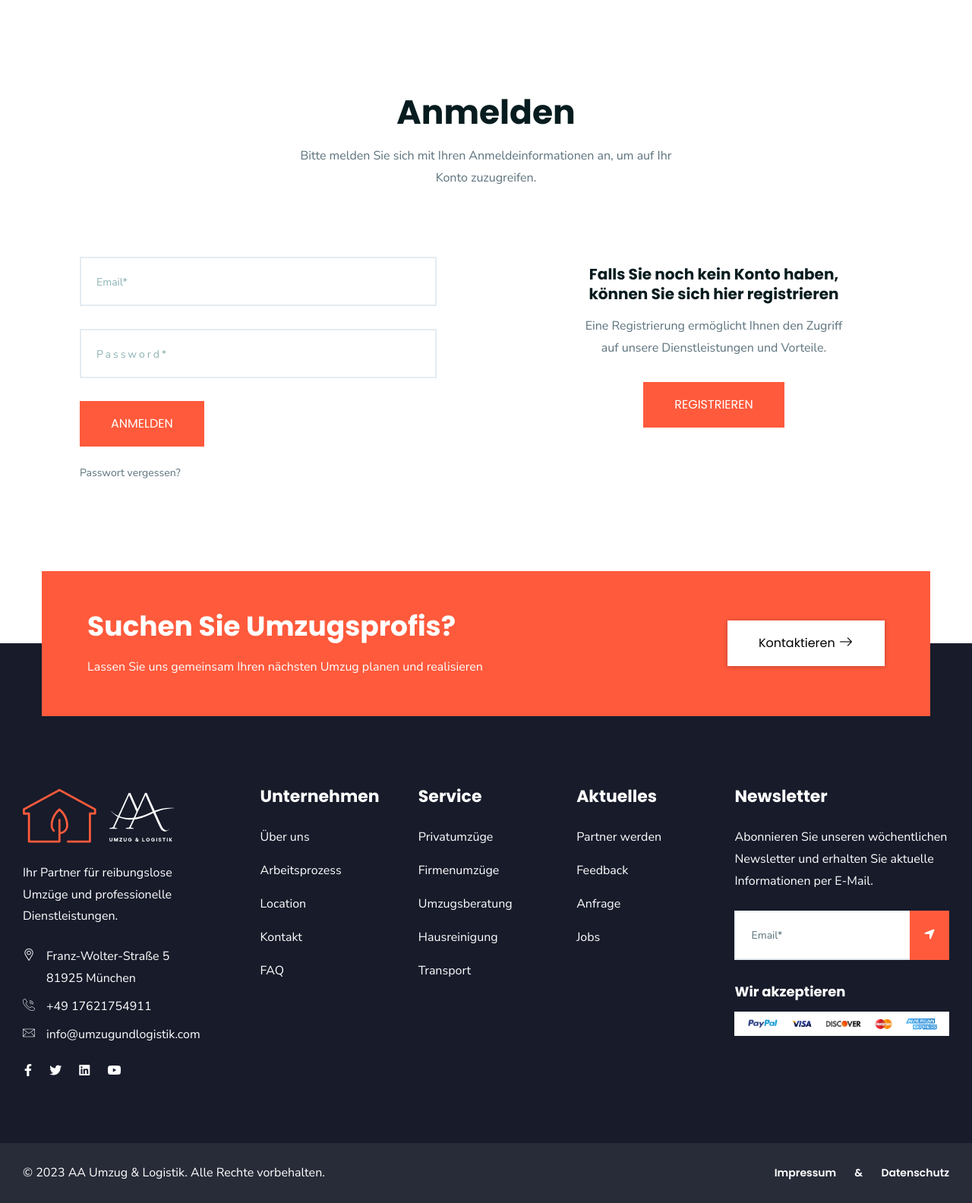
After one commit to Sardorbek-dev/aahelfer, a Django app: page /login in a window 1280 px wide. The commit adds this page. Shown: the part 493-2077 px from the top of the page at 76% size. Run offline with Django 4.2, Linux system fonts and the light colour scheme; some libraries are stand-ins or nearby versions; some web fonts are replaced.

Commit message:
login and register pages added

```diff
--- /dev/null
+++ b/pages/templates/auth/login.html
@@ -0,0 +1,67 @@
+{% extends 'base.html' %}
+{% load static %}
+
+{% block content %}
+
+    <!-- BREADCRUMB AREA START -->
+    <div class="ltn__breadcrumb-area text-left bg-overlay-white-30 bg-image "  data-bs-bg="img/bg/14.jpg">
+        <div class="container">
+            <div class="row">
+                <div class="col-lg-12">
+                    <div class="ltn__breadcrumb-inner">
+                        <h1 class="page-title">Profil</h1>
+                        <div class="ltn__breadcrumb-list">
+                            <ul>
+                                <li><a href="{% url 'home' %}"><span class="ltn__secondary-color"><i class="fas fa-home"></i></span> Home</a></li>
+                                <li>Login</li>
+                            </ul>
+                        </div>
+                    </div>
+                </div>
+            </div>
+        </div>
+    </div>
+    <!-- BREADCRUMB AREA END -->
+
+    <!-- LOGIN AREA START -->
+    <div class="ltn__login-area pb-65">
+        <div class="container">
+            <div class="row">
+                <div class="col-lg-12">
+                    <div class="section-title-area text-center">
+                        <h1 class="section-title">Anmelden</h1>
+                        <p>Bitte melden Sie sich mit Ihren Anmeldeinformationen an, um auf Ihr Konto zuzugreifen.</p>
+                    </div>
+                </div>
+            </div>
+            <div class="row">
+                <div class="col-lg-6">
+                    <div class="account-login-inner">
+                        <form action="#" class="ltn__form-box contact-form-box">
+                            <input type="text" name="email" placeholder="Email*">
+                            <input type="password" name="password" placeholder="Password*">
+                            <div class="btn-wrapper mt-0">
+                                <button class="theme-btn-1 btn btn-block" type="submit">ANMELDEN</button>
+                            </div>
+                            <div class="go-to-btn mt-20">
+                                <a  href="{% url 'register' %}" title="Forgot Password?"><small>Passwort vergessen?</small></a>
+                            </div>
+                        </form>
+                    </div>
+                </div>
+                <div class="col-lg-6">
+                    <div class="account-create text-center pt-50">
+                        <h4>Falls Sie noch kein Konto haben, <br> können Sie sich <a href="#">hier</a> registrieren</h4>
+                        <p>Eine Registrierung ermöglicht Ihnen den Zugriff <br>
+                            auf unsere Dienstleistungen und Vorteile.</p>
+                        <div class="btn-wrapper">
+                            <a href="{% url 'register' %}" class="theme-btn-1 btn black-btn">REGISTRIEREN</a>
+                        </div>
+                    </div>
+                </div>
+            </div>
+        </div>
+    </div>
+    <!-- LOGIN AREA END -->
+
+{% endblock  %}
--- a/pages/templates/base.html
+++ b/pages/templates/base.html
@@ -141,8 +141,8 @@
                                     <li>
                                         <a href="#"><i class="icon-user"></i></a>
                                         <ul>
-                                            <li><a href="#">Anmelden</a></li>
-                                            <li><a href="#">Registrieren</a></li>
+                                            <li><a href="{% url 'login' %}">Anmelden</a></li>
+                                            <li><a href="{% url 'register' %}">Registrieren</a></li>
                                         </ul>
                                     </li>
                                 </ul>
@@ -211,7 +211,7 @@
                 <div class="ltn__utilize-buttons ltn__utilize-buttons-2">
                     <ul>
                         <li>
-                            <a href="#" title="Mein Profil">
+                            <a href="{% url 'login' %}" title="Mein Profil">
                                 <span class="utilize-btn-icon">
                                     <i class="far fa-user"></i>
                                 </span>
--- a/pages/templates/contact.html
+++ b/pages/templates/contact.html
@@ -56,7 +56,7 @@
                             <img src="{% static 'img/icons/11.png' %}" alt="Icon Image">
                         </div>
                         <h3>Telefonnummer</h3>
-                        <p>+49 17621754911 <br> +0123-456789</p>
+                        <p>+49 17621754911 <br> <br> </p>
                     </div>
                 </div>
                 <div class="col-lg-4">
--- a/pages/urls.py
+++ b/pages/urls.py
@@ -2,11 +2,13 @@ from django.urls import path
 from .views import HomePageView, AboutPageView, ContactCreateView, OurServicesView, PrivateMoveView, \
                     CompanyMoveView, ConsultingView, MontageView, TransportView, PackagingView, ProcessView, \
                     HouseholdLiquidationView, CompanyLiquidationView, HouseCleaningView, FaqView, ImprintView, \
-                    DataProtectionView, SendReviewView
+                    DataProtectionView, LoginPageView, RegistrationPageView, SendReviewView
 
 urlpatterns = [
     path('', HomePageView.as_view(), name='home'),
     path('about', AboutPageView.as_view(), name='about'),
+    path('login', LoginPageView.as_view(), name='login'),
+    path('register', RegistrationPageView.as_view(), name='register'),
     path('contact', ContactCreateView.as_view(), name='contact'),
     path('process', ProcessView.as_view(), name='process'),
     path('faq', FaqView.as_view(), name='faq'),
--- a/pages/views.py
+++ b/pages/views.py
@@ -68,6 +68,12 @@ class ImprintView(TemplateView):
 
 class DataProtectionView(TemplateView):
     template_name = 'data-protection.html'
+
+class LoginPageView(TemplateView):
+    template_name = 'auth/login.html'
+
+class RegistrationPageView(TemplateView):
+    template_name = 'auth/registration.html'
 
 
 class ContactCreateView(CreateView):
```
Also changed, not shown: pages/templates/auth/registration.html (added, +64 -0 lines).
